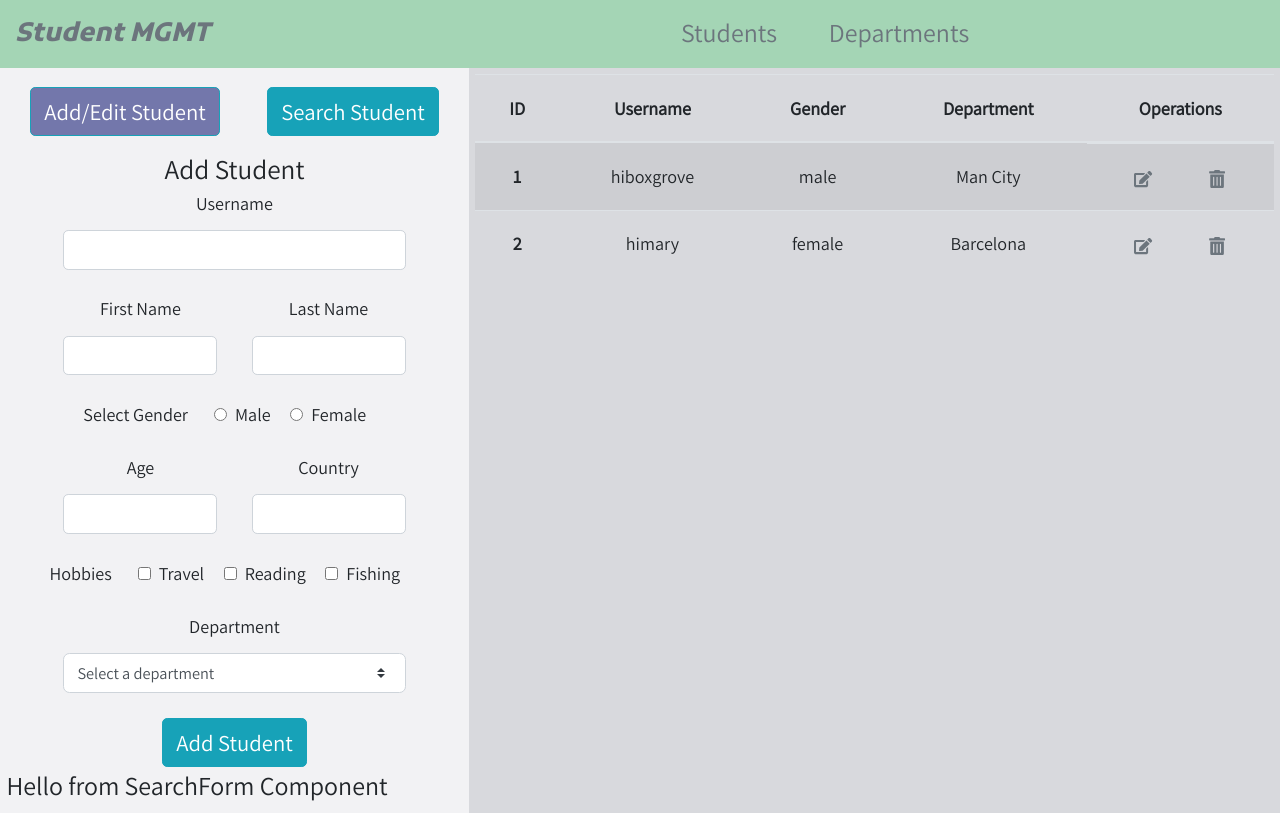
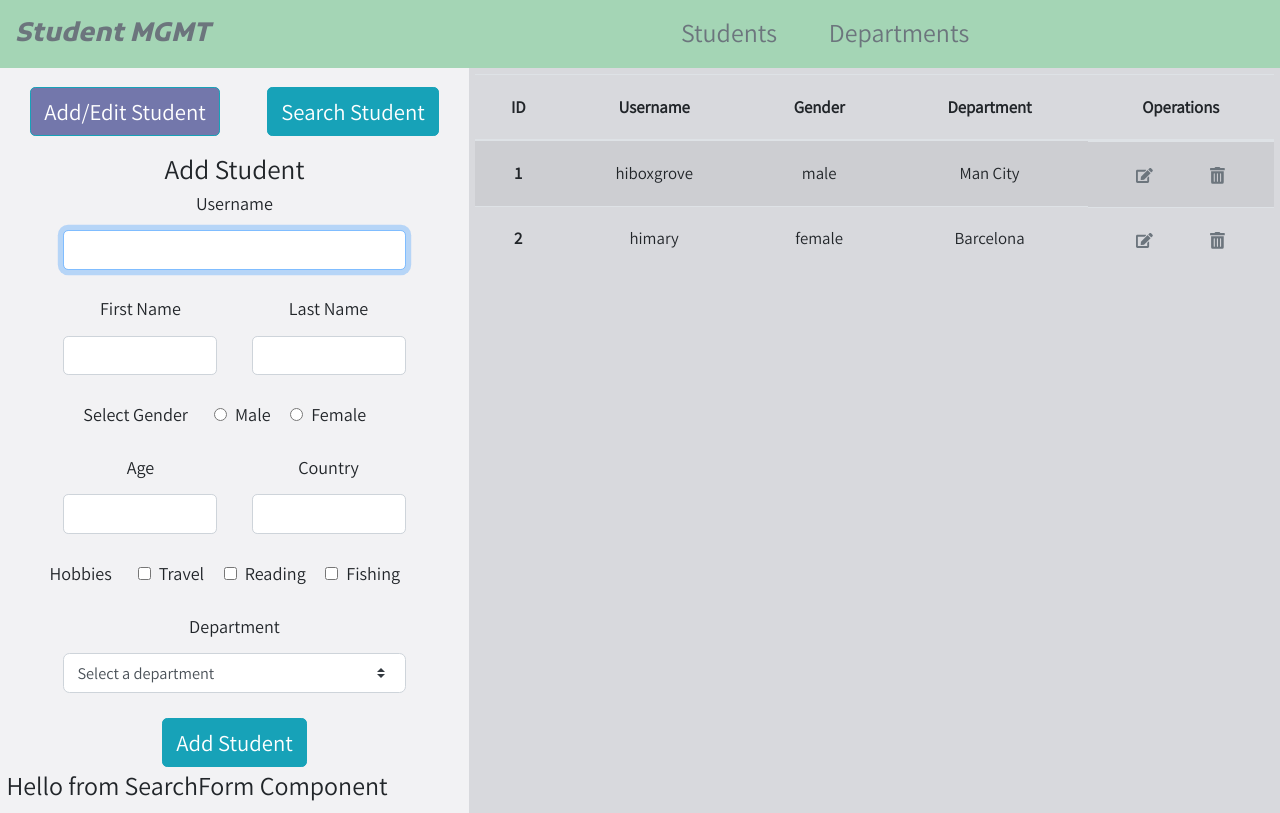
Before and after one commit to hivictording/React-Excercise, a React (Create React App) app in the folder student-mgmt/: page /students in a window 1280 px wide. Built offline with nearby package versions, Linux system fonts and the light colour scheme; data requests are answered from the project's data file; the HTML template or start-up script is replaced by a standard one.

Commit message:
test styled components

```diff
--- a/student-mgmt/src/components/students/add-form/addForm.js
+++ b/student-mgmt/src/components/students/add-form/addForm.js
@@ -32,6 +32,7 @@ export default class AddStudentForm extends Component {
             value={username}
             onChange={handleStuFormChange}
             ref={handleStuRef}
+            autoFocus={true}
           />
         </div>
 
--- a/student-mgmt/src/index.scss
+++ b/student-mgmt/src/index.scss
@@ -8,4 +8,4 @@
 @import "./pages/students.scss";
 @import "./components/students/menu/menu.scss";
 @import "./components/students/add-form/addForm.scss";
-@import "./components/students/info/info.scss";
+// @import "./components/students/info/info.scss";
--- a/student-mgmt/src/pages/students.js
+++ b/student-mgmt/src/pages/students.js
@@ -6,9 +6,8 @@ import AddStudentForm from "../components/students/add-form";
 import SearchStudentForm from "../components/students/search-form";
 import StudentInfo from "../components/students/info";
 
-const StudentInfo2 = styled(StudentInfo)`
-  color: red;
-  font-size: 0.3rem;
+const StudentInfoWrapper = styled.div`
+  font-size: 0.65rem;
 `;
 
 export default class StudentsPage extends Component {
@@ -21,7 +20,9 @@ export default class StudentsPage extends Component {
           <SearchStudentForm />
         </div>
         <div className="students-right p-1">
-          <StudentInfo2 />
+          <StudentInfoWrapper>
+            <StudentInfo />
+          </StudentInfoWrapper>
         </div>
       </main>
     );
```
